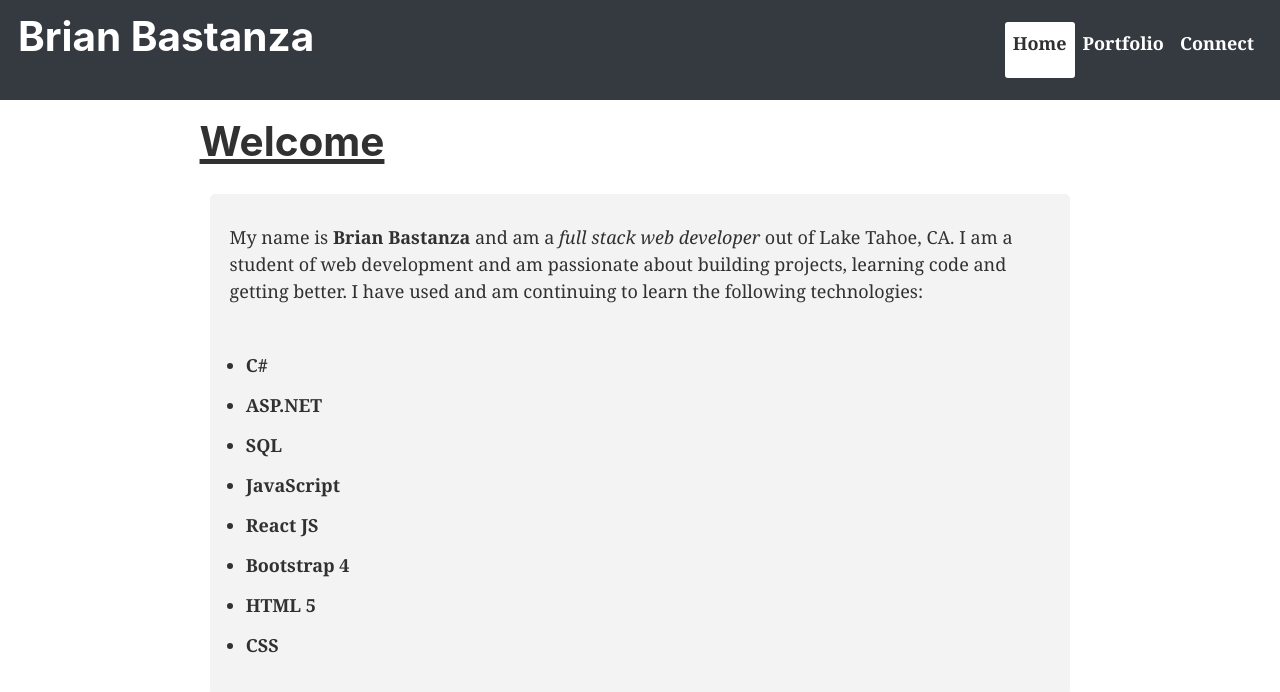
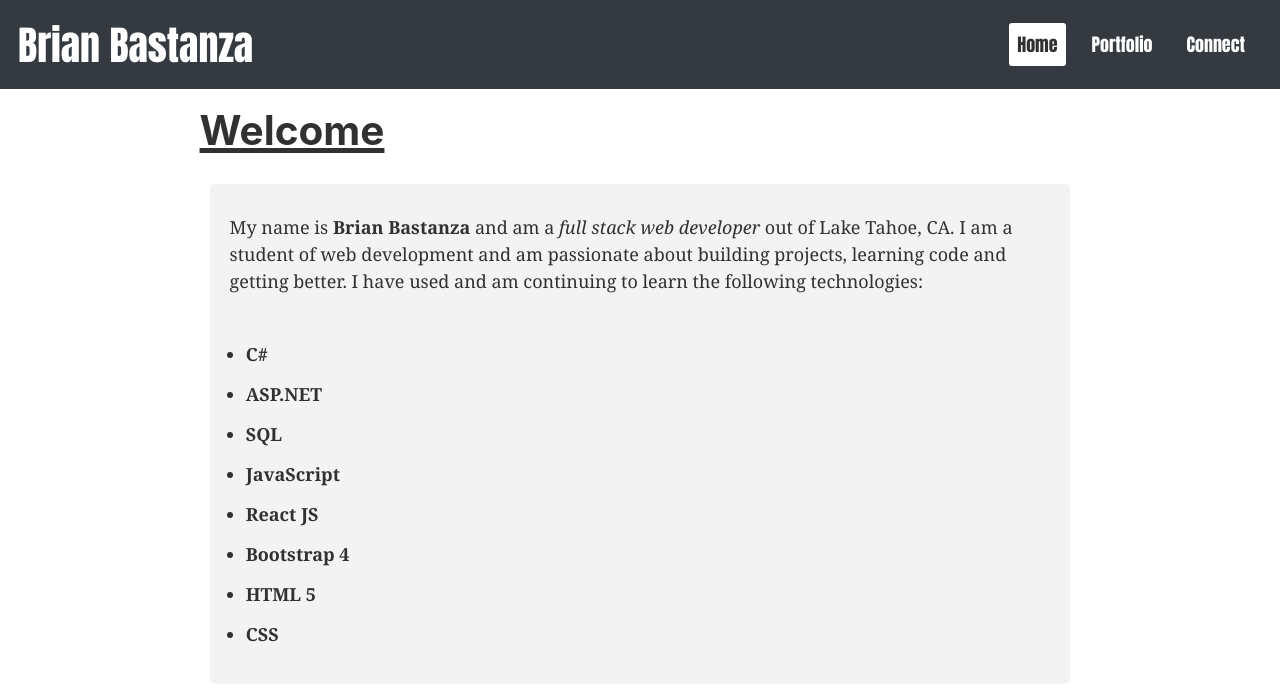
Before and after one commit to bbastanza/personal-website, a Gatsby site: page / in a window 1280 px wide. Shown: the top 692 px of the page. Built offline with nearby package versions, Linux system fonts and the light colour scheme; Gatsby itself is replaced by a stand-in of ours.

Commit message:
commit Add react bootstrap to navbar

```diff
--- a/package.json
+++ b/package.json
@@ -17,6 +17,7 @@
     "jquery": "^3.5.1",
     "prop-types": "^15.7.2",
     "react": "^16.12.0",
+    "react-bootstrap": "^1.4.0",
     "react-dom": "^16.12.0",
     "react-helmet": "^6.1.0"
   },
--- a/src/components/header.js
+++ b/src/components/header.js
@@ -1,60 +1,26 @@
 import { Link } from "gatsby"
 import PropTypes from "prop-types"
 import React from "react"
+import Navbar from "react-bootstrap/Navbar"
+import Nav from "react-bootstrap/Nav"
 
 function Header({ siteTitle }) {
   const linkStyle = {
     textDecoration: "none",
     padding: 8,
     borderRadius: 3,
-    fontWeight: "bold",
     color: "white",
   }
   const activeStyle = {
     backgroundColor: "white",
     color: "#313131",
-    padding: "8px 8px 0 8px",
   }
-
-  return (
-    <header>
-      <nav
-        className="navbar navbar-expand-lg navbar-dark bg-dark"
-        style={{ justifyContent: "space-between" }}
-      >
-        <Link to="/" className="navbar-brand  menu-link">
-          <h1>Brian Bastanza</h1>
-        </Link>
-        <button
-          className="navbar-toggler"
-          type="button"
-          data-toggle="collapse"
-          data-target="#navbarSupportedContent"
-          aria-controls="navbarSupportedContent"
-          aria-expanded="false"
-          aria-label="Toggle navigation"
-        >
-          <span className="navbar-toggler-icon"></span>
-        </button>
-
-        <div className="collapse navbar-collapse" id="navbarSupportedContent">
-          <ul className="navbar-nav ml-auto">
-            <Link to="/" style={linkStyle} activeStyle={activeStyle}>
-              <li className="nav-item  menu-link ">Home</li>
-            </Link>
-            <Link to="/Portfolio" style={linkStyle} activeStyle={activeStyle}>
-              <li className="nav-item  menu-link">Portfolio</li>
-            </Link>
-            <Link to="/Connect" style={linkStyle} activeStyle={activeStyle}>
-              <li className="nav-item menu-link">Connect</li>
-            </Link>
-
-            <li className="nav-item"></li>
-          </ul>
-        </div>
-      </nav>
-    </header>
-  )
+  const brandStyle = {
+    textDecoration: "none",
+    color: "white",
+    fontSize: 40,
+    fontWeight: "bold",
+  }
 
   Header.propTypes = {
     siteTitle: PropTypes.string,
@@ -63,6 +29,38 @@ function Header({ siteTitle }) {
   Header.defaultProps = {
     siteTitle: `Brain Bastanza`,
   }
+
+  return (
+    <header>
+      <Navbar collapseOnSelect expand="lg" bg="dark" variant="dark">
+        <Navbar.Brand className="menu-link">
+          <Link to="/" style={brandStyle}>
+            {siteTitle}
+          </Link>
+        </Navbar.Brand>
+        <Navbar.Toggle aria-controls="responsive-navbar-nav" />
+        <Navbar.Collapse id="responsive-navbar-nav">
+          <Nav className="ml-auto">
+            <Nav.Link className="menu-link">
+              <Link to="/" style={linkStyle} activeStyle={activeStyle}>
+                Home
+              </Link>
+            </Nav.Link>
+            <Nav.Link className="menu-link">
+              <Link to="/Portfolio" style={linkStyle} activeStyle={activeStyle}>
+                Portfolio
+              </Link>
+            </Nav.Link>
+            <Nav.Link className="menu-link">
+              <Link style={linkStyle} activeStyle={activeStyle} to="/Connect">
+                Connect
+              </Link>
+            </Nav.Link>
+          </Nav>
+        </Navbar.Collapse>
+      </Navbar>
+    </header>
+  )
 }
 
 export default Header
--- a/src/components/layout.css
+++ b/src/components/layout.css
@@ -619,6 +619,7 @@ pre tt:after {
 .menu-link {
   display: inline-block;
   position: relative;
+  font-family: Impact, Haettenschweiler, "Arial Narrow Bold", sans-serif;
 }
 
 .menu-link::before {
@@ -628,12 +629,14 @@ pre tt:after {
   transform: scale(0);
   height: 2px;
   background-color: white;
-  transform-origin: right;
+  transform-origin: bottom right;
   left: 25%;
   transition: transform 0.6s ease-in-out;
 }
 
 .menu-link:hover::before {
   transform: scale(1);
-  transform-origin: left;
+  transform-origin: top left;
+  font-family: "Trebuchet MS", "Lucida Sans Unicode", "Lucida Grande",
+    "Lucida Sans", Arial, sans-serif;
 }
```
Also changed, not shown: 1 other file.
